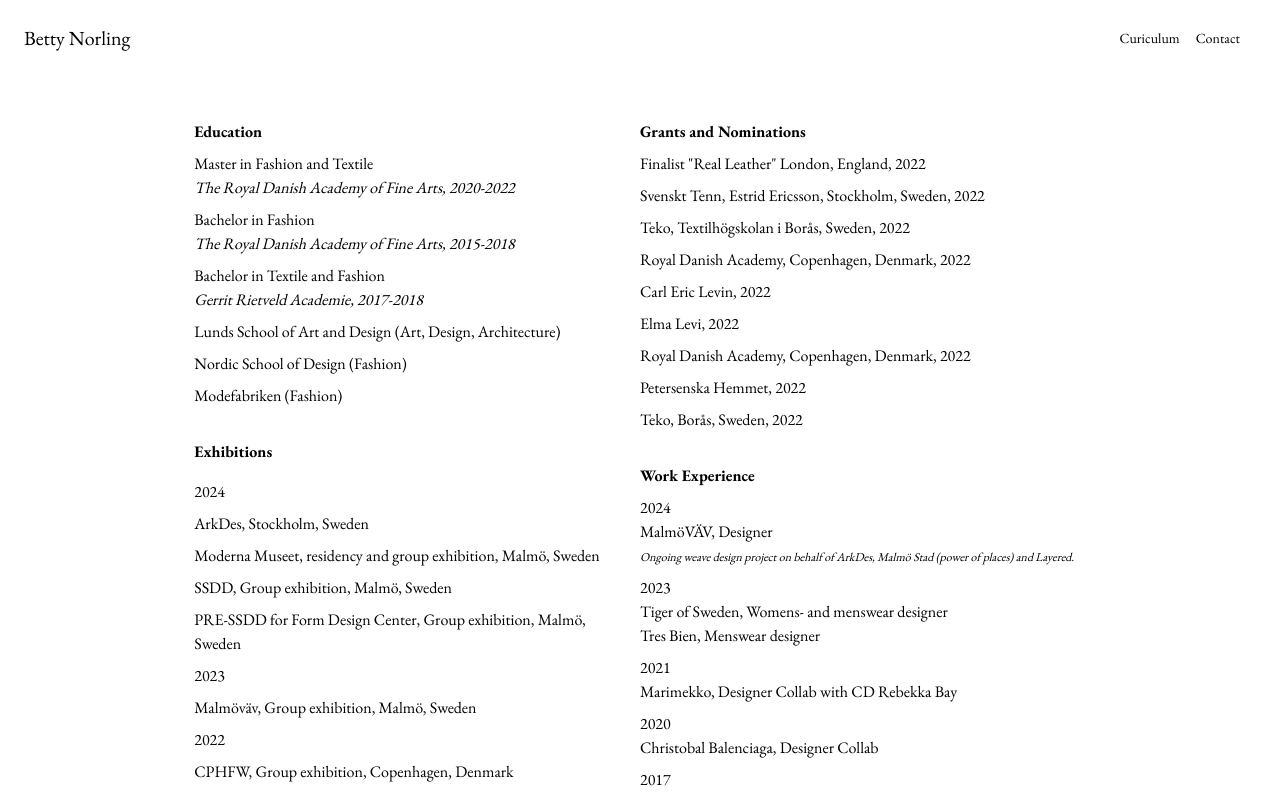
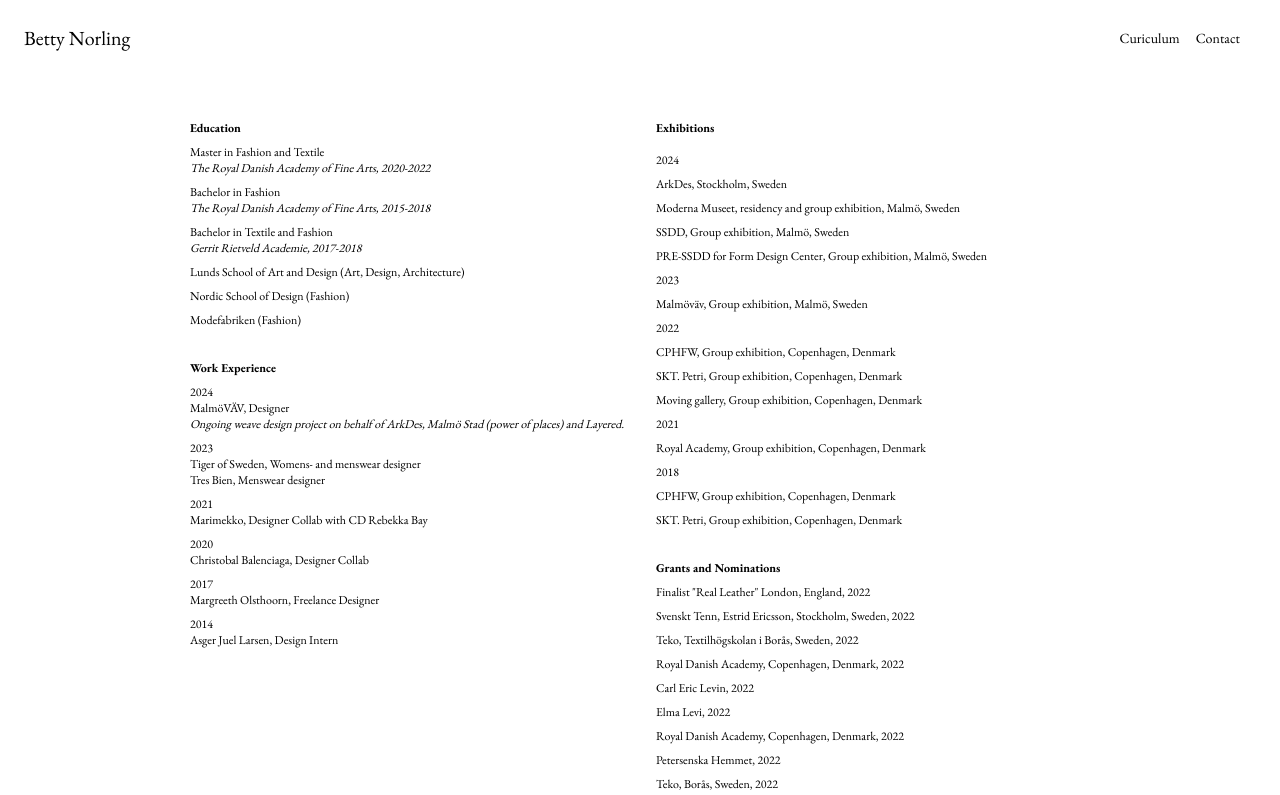
Before and after one commit to fredrik-p/betty, a Next.js app: page /cv in a window 1280 px wide. Shown: the top 795 px of the page. Built offline with nearby package versions, Linux system fonts and the light colour scheme.

Commit message:
smaller font size in cv

```diff
--- a/src/components/Cv.tsx
+++ b/src/components/Cv.tsx
@@ -3,11 +3,13 @@ import React from 'react';
 const CV = () => {
   return (
     <div className="p-6">
-      <div className="max-w-7xl mx-auto md:flex">
-        <div className="md:w-1/2 mb-8 md:pr-4">
+      <div className="max-w-7xl mx-auto grid md:grid-cols-2 gap-8">
+        {/* Left column: Education and Work Experience */}
+        <div className="mb-8">
+          {/* Education Section */}
           <div className="mb-2">
-            <h2 className="text-md font-bold mb-2">Education</h2>
-            <ul className="list-none space-y-2">
+            <h2 className="text-xs font-bold mb-2">Education</h2>
+            <ul className="list-none space-y-2 text-xs">
               <li>
                 Master in Fashion and Textile
                 <br />
@@ -32,58 +34,19 @@ const CV = () => {
             </ul>
           </div>
 
+          {/* Additional Education Info */}
           <div className="mb-8">
-            <ul className="list-none space-y-2 list-outside">
+            <ul className="list-none space-y-2 text-xs">
               <li>Lunds School of Art and Design (Art, Design, Architecture)</li>
               <li>Nordic School of Design (Fashion)</li>
               <li>Modefabriken (Fashion)</li>
             </ul>
           </div>
 
+          {/* Work Experience Section */}
           <div className="mb-8">
-            <h2 className="text-md font-bold mb-1">Exhibitions</h2>
-            <div className="mt-4 space-y-2">
-              <p>2024</p>
-              <p>ArkDes, Stockholm, Sweden</p>
-              <p>Moderna Museet, residency and group exhibition, Malmö, Sweden</p>
-              <p>SSDD, Group exhibition, Malmö, Sweden</p>
-              <p>PRE-SSDD for Form Design Center, Group exhibition, Malmö, Sweden</p>
-              <p className="mt-2">2023</p>
-              <p>Malmöväv, Group exhibition, Malmö, Sweden</p>
-
-              <p className="mt-2">2022</p>
-              <p>CPHFW, Group exhibition, Copenhagen, Denmark</p>
-              <p>SKT. Petri, Group exhibition, Copenhagen, Denmark</p>
-              <p>Moving gallery, Group exhibition, Copenhagen, Denmark</p>
-
-              <p className="mt-2">2021</p>
-              <p>Royal Academy, Group exhibition, Copenhagen, Denmark</p>
-
-              <p className="mt-2">2018</p>
-              <p>CPHFW, Group exhibition, Copenhagen, Denmark</p>
-              <p>SKT. Petri, Group exhibition, Copenhagen, Denmark</p>
-            </div>
-          </div>
-        </div>
-        <div className="md:w-1/2">
-          <div className="mb-8">
-            <h2 className="text-md font-bold mb-2">Grants and Nominations</h2>
-            <ul className="list-none space-y-2">
-              <li>Finalist "Real Leather" London, England, 2022</li>
-              <li>Svenskt Tenn, Estrid Ericsson, Stockholm, Sweden, 2022</li>
-              <li>Teko, Textilhögskolan i Borås, Sweden, 2022</li>
-              <li>Royal Danish Academy, Copenhagen, Denmark, 2022</li>
-              <li>Carl Eric Levin, 2022</li>
-              <li>Elma Levi, 2022</li>
-              <li>Royal Danish Academy, Copenhagen, Denmark, 2022</li>
-              <li>Petersenska Hemmet, 2022</li>
-              <li>Teko, Borås, Sweden, 2022</li>
-            </ul>
-          </div>
-
-          <div className="mb-8">
-            <h2 className="text-md font-bold mb-2">Work Experience</h2>
-            <ul className="list-none space-y-2">
+            <h2 className="text-xs font-bold mb-2">Work Experience</h2>
+            <ul className="list-none space-y-2 text-xs">
               <li>
                 2024
                 <br />
@@ -119,6 +82,49 @@ const CV = () => {
             </ul>
           </div>
         </div>
+
+        {/* Right column: Exhibitions and Grants */}
+        <div className="mb-8">
+          {/* Exhibitions Section */}
+          <h2 className="text-xs font-bold mb-1">Exhibitions</h2>
+          <div className="mt-4 space-y-2 text-xs">
+            <p>2024</p>
+            <p>ArkDes, Stockholm, Sweden</p>
+            <p>Moderna Museet, residency and group exhibition, Malmö, Sweden</p>
+            <p>SSDD, Group exhibition, Malmö, Sweden</p>
+            <p>PRE-SSDD for Form Design Center, Group exhibition, Malmö, Sweden</p>
+            <p className="mt-2">2023</p>
+            <p>Malmöväv, Group exhibition, Malmö, Sweden</p>
+
+            <p className="mt-2">2022</p>
+            <p>CPHFW, Group exhibition, Copenhagen, Denmark</p>
+            <p>SKT. Petri, Group exhibition, Copenhagen, Denmark</p>
+            <p>Moving gallery, Group exhibition, Copenhagen, Denmark</p>
+
+            <p className="mt-2">2021</p>
+            <p>Royal Academy, Group exhibition, Copenhagen, Denmark</p>
+
+            <p className="mt-2">2018</p>
+            <p>CPHFW, Group exhibition, Copenhagen, Denmark</p>
+            <p>SKT. Petri, Group exhibition, Copenhagen, Denmark</p>
+          </div>
+
+          {/* Grants and Nominations Section */}
+          <div className="mt-8">
+            <h2 className="text-xs font-bold mb-2">Grants and Nominations</h2>
+            <ul className="list-none space-y-2 text-xs">
+              <li>Finalist "Real Leather" London, England, 2022</li>
+              <li>Svenskt Tenn, Estrid Ericsson, Stockholm, Sweden, 2022</li>
+              <li>Teko, Textilhögskolan i Borås, Sweden, 2022</li>
+              <li>Royal Danish Academy, Copenhagen, Denmark, 2022</li>
+              <li>Carl Eric Levin, 2022</li>
+              <li>Elma Levi, 2022</li>
+              <li>Royal Danish Academy, Copenhagen, Denmark, 2022</li>
+              <li>Petersenska Hemmet, 2022</li>
+              <li>Teko, Borås, Sweden, 2022</li>
+            </ul>
+          </div>
+        </div>
       </div>
     </div>
   );
--- a/src/components/Navbar.tsx
+++ b/src/components/Navbar.tsx
@@ -33,7 +33,7 @@ export default function Navbar() {
         <div className="text-sm lg:flex-grow">
           <Link
             href="/cv"
-            className="block mt-4 lg:inline-block lg:mt-0 hover:text-stone-500 text-md mr-4"
+            className="block mt-4 lg:inline-block lg:mt-0 hover:text-stone-500  mr-4"
           >
             Curiculum
           </Link>
@@ -41,7 +41,7 @@ export default function Navbar() {
         <div className="text-sm lg:ml-auto">
           <Link
             href="/contact"
-            className="block mt-4 text-md lg:inline-block lg:mt-0 hover:text-stone-500 mr-4"
+            className="block mt-4 lg:inline-block lg:mt-0 hover:text-stone-500 mr-4"
           >
             Contact
           </Link>
```
